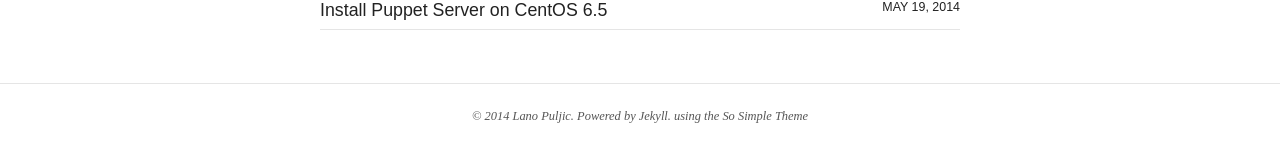
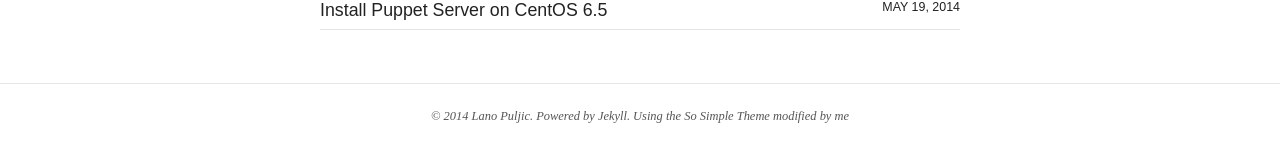
Before and after one commit to lanopuljic/myblog, a Jekyll site: the page built from index.html, in a window 1280 px wide. Shown: the part 524-686 px from the top of the page. Built offline with Jekyll 4.4.1, drawn with Linux system fonts in a browser that asks for light colours; nearby versions of some CDN libraries.

```diff
--- a/_includes/footer.html
+++ b/_includes/footer.html
@@ -1,4 +1,4 @@
-<span>&copy; {{ site.time | date: '%Y' }} {{ site.owner.name }}. Powered by <a href="http://jekyllrb.com">Jekyll</a>. using the So Simple Theme</span>
+<span>&copy; {{ site.time | date: '%Y' }} {{ site.owner.name }}. Powered by <a href="http://jekyllrb.com">Jekyll</a>. Using the So Simple Theme modified by me</span>
 <div class="social-icons">
 	{% if site.owner.twitter %}<a href="http://twitter.com/{{ site.owner.twitter }}" title="{{ site.owner.name}} on Twitter" target="_blank"><i class="icon-twitter icon-2x"></i></a>{% endif %}
 	{% if site.owner.facebook %}<a href="http://facebook.com/{{ site.owner.facebook }}" title="{{ site.owner.name}} on Facebook" target="_blank"><i class="icon-facebook icon-2x"></i></a>{% endif %}
```
